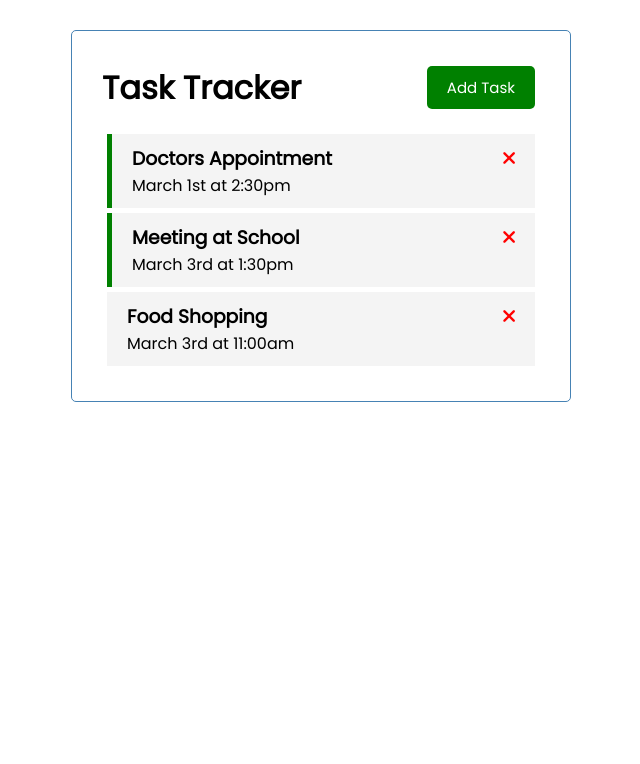
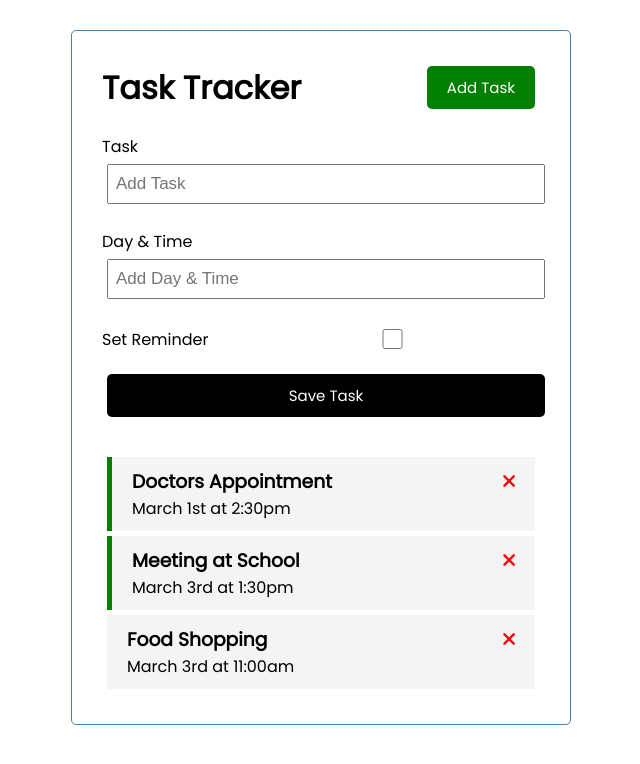
Before and after one commit to abaydar/task-manager, a Vue app: page / in a window 1280 px wide. Shown: the top 764 px of the page, without its empty margins (319-959 px from the left). Built offline with nearby package versions, Linux system fonts and the light colour scheme.

Commit message:
able to add a new task

```diff
--- a/src/App.vue
+++ b/src/App.vue
@@ -1,6 +1,7 @@
 <template>
 <div class="container">
   <Header title="Task Tracker"/>
+  <AddTask @add-task="addTask" />
   <Tasks @toggle-reminder="toggleReminder"  @delete-task="deleteTask" :tasks="tasks" />
 </div>
 </template>
@@ -8,12 +9,14 @@
 <script>
   import Header from './components/Header'
   import Tasks from './components/Tasks'
+  import AddTask from './components/AddTask'
 
   export default {
     name: 'App',
     components: {
       Header,
-      Tasks
+      Tasks,
+      AddTask
     },
     data() {
       return {
@@ -21,6 +24,9 @@
       }
     },
     methods: {
+      addTask(task) {
+        this.tasks = [...this.tasks, task]
+      },
       deleteTask(id) {
         if(confirm('Are you sure?')) {
           this.tasks = this.tasks.filter((task) => task.id !== id)
--- /dev/null
+++ b/src/components/AddTask.vue
@@ -0,0 +1,90 @@
+<template>
+  <form @submit="onSubmit" class="add-form">
+    <div class="form-control">
+      <label>Task</label>
+      <input type="text" v-model="text" name="text" placeholder="Add Task" />
+    </div>
+    <div class="form-control">
+      <label>Day & Time</label>
+      <input
+        type="text"
+        v-model="day"
+        name="day"
+        placeholder="Add Day & Time"
+      />
+    </div>
+    <div class="form-control form-control-check">
+      <label>Set Reminder</label>
+      <input type="checkbox" v-model="reminder" name="reminder" />
+    </div>
+
+    <input type="submit" value="Save Task" class="btn btn-block" />
+  </form>
+</template>
+
+<script>
+    export default {
+        name: 'AddTask',
+        data() {
+            return{
+                text: '',
+                day: '',
+                reminder: false
+            }
+        },
+        methods: {
+            onSubmit(e) {
+                e.preventDefault()
+
+                if(!this.text) {
+                    alert('Please add a task')
+                    return
+                }
+
+                const newTask = {
+                    id: Math.floor(Math.random() * 100000),
+                    text: this.text,
+                    day: this.day,
+                    reminder: this.reminder
+                }
+
+                this.$emit('add-task', newTask)
+
+                this.text = ''
+                this.day = ''
+                this.reminder = false
+            }
+        }
+    }
+</script>
+
+<style scoped>
+.add-form {
+  margin-bottom: 40px;
+}
+.form-control {
+  margin: 20px 0;
+}
+.form-control label {
+  display: block;
+}
+.form-control input {
+  width: 100%;
+  height: 40px;
+  margin: 5px;
+  padding: 3px 7px;
+  font-size: 17px;
+}
+.form-control-check {
+  display: flex;
+  align-items: center;
+  justify-content: space-between;
+}
+.form-control-check label {
+  flex: 1;
+}
+.form-control-check input {
+  flex: 2;
+  height: 20px;
+}
+</style>
```
